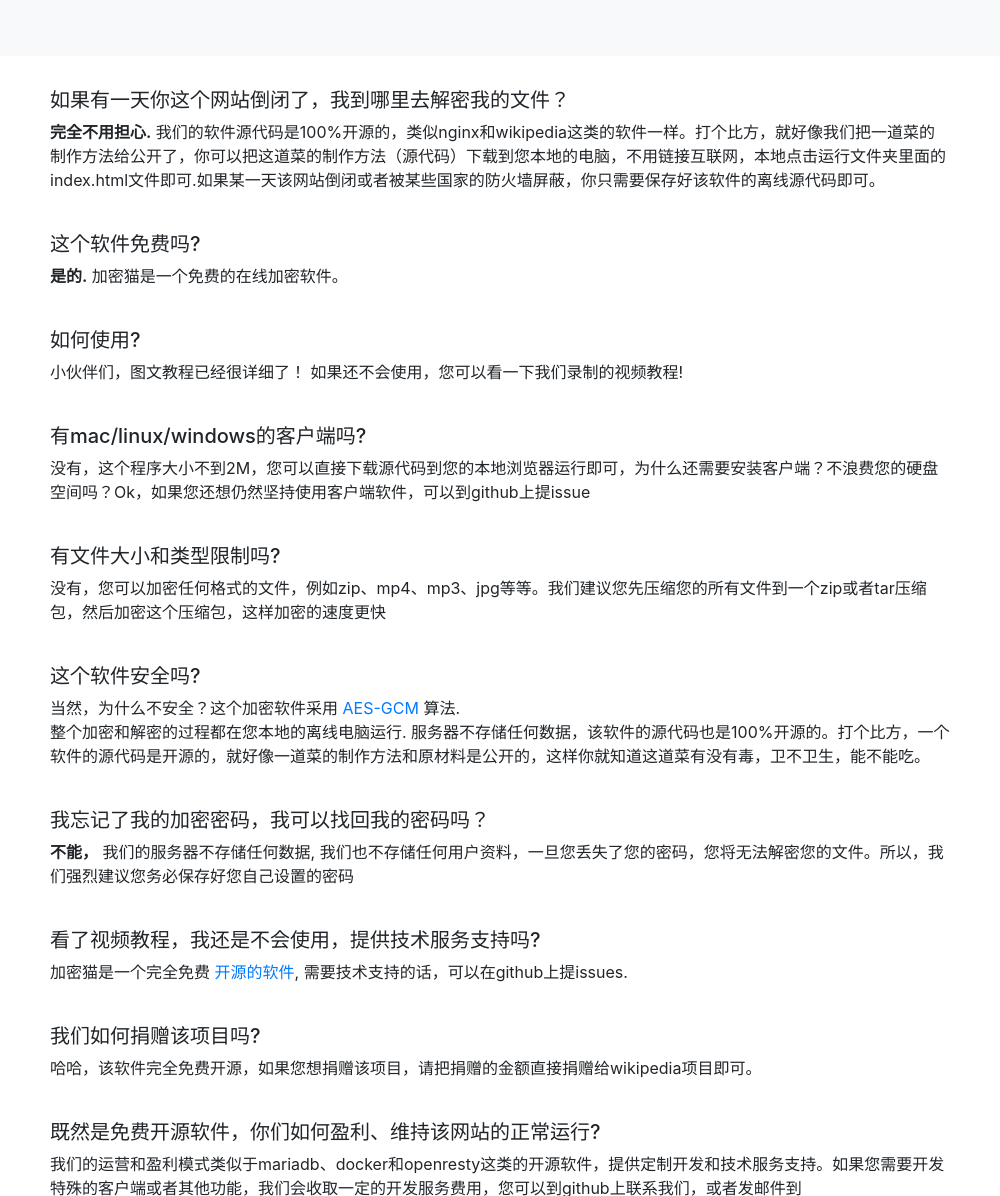
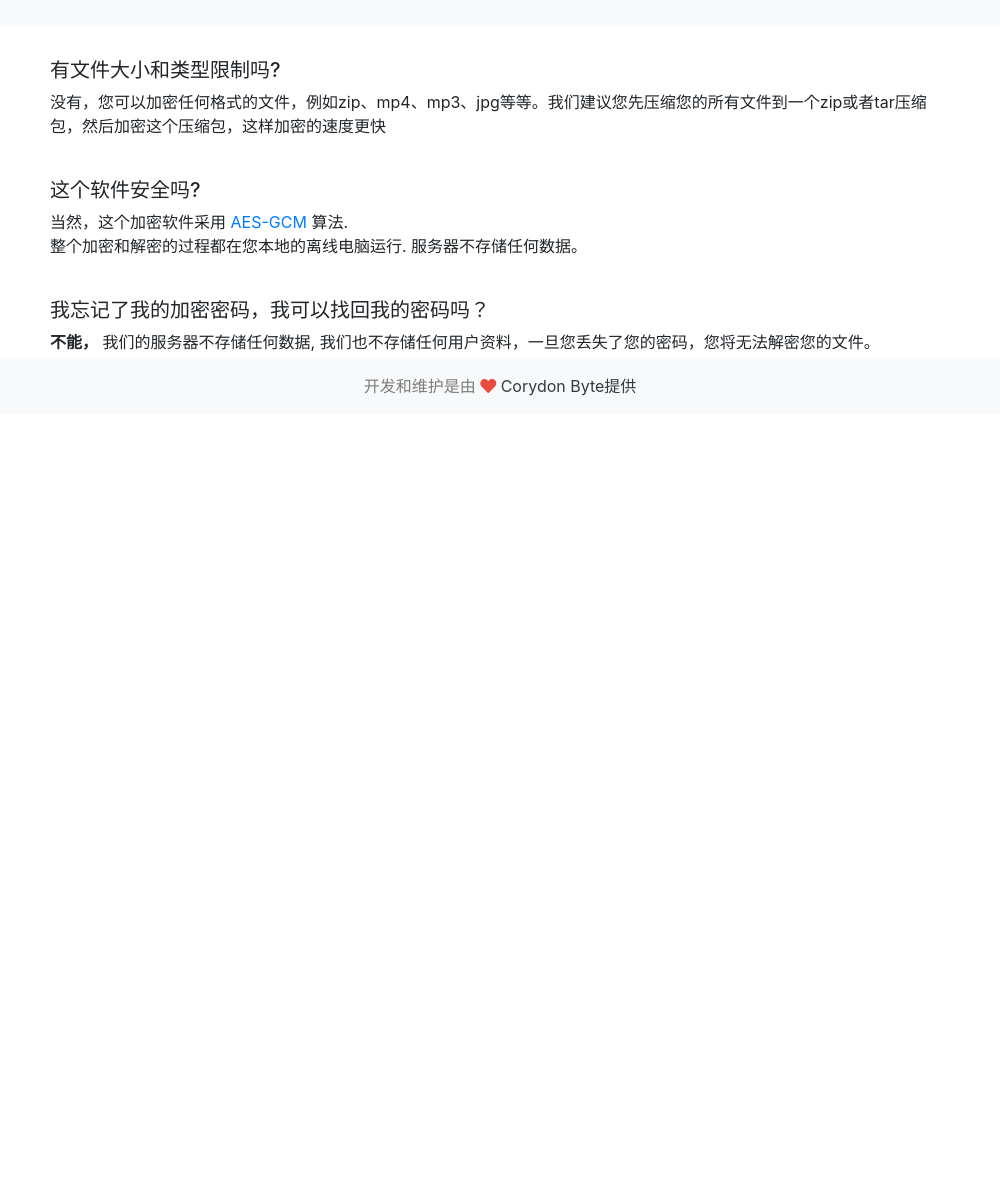
Before and after one commit to jp163/jp163.github.io, an Electron app: page jiami/about.html in a window 1000 px wide. Shown: the part 702-1898 px from the top of the page. After the commit the page ends 1116 px from the top, so only its background shows below. Drawn offline with Linux system fonts and the light colour scheme.

Commit message:
Signed-off-by: yude268 <yude268@qq.com>

```diff
--- a/jiami/about.html
+++ b/jiami/about.html
@@ -27,9 +27,9 @@
         <div class="col-sm-12">
             <p class="lead">
                 加密猫是一个免费、开源的加密软件。此程序采用 <a href="https://www.w3.org/TR/WebCryptoAPI/#aes-gcm">AES-256-GCM</a>
-                加密算法和<a href="https://www.w3.org/TR/WebCryptoAPI/#aes-gcm">WebCryptoAPI</a> 。该软件源代码可以随时下载到本地电脑，离线运行.<br><br>
+                加密算法和<a href="https://www.w3.org/TR/WebCryptoAPI/#aes-gcm">WebCryptoAPI</a> 。<br><br>
                 因为所有的加密和解密过程都在您的本地电脑运行，所以你会发现加密和解密的速度非常快，加密一个1Gb的文件仅仅需要10秒左右。<br><br>
-                操作步骤： 1. 上传一个本地文件 2. 输入密码 3.文件加密后，点击下载按钮，选择存储到您本地的电脑或者移动硬盘.
+                操作步骤： 1. 上传一个本地文件 2. 输入密码 3.文件加密后，点击下载按钮，选择存储到您本地的电脑或者移动硬盘。
             </p>
         </div>
     </div>
@@ -43,39 +43,16 @@
 
     <div class="container">
         <div class="col-sm-12">
-            <h5>如果有一天你这个网站倒闭了，我到哪里去解密我的文件？</h5>
-                <p><b>完全不用担心.</b> 我们的软件源代码是100%开源的，类似nginx和wikipedia这类的软件一样。打个比方，就好像我们把一道菜的制作方法给公开了，你可以把这道菜的制作方法（源代码）下载到您本地的电脑，不用链接互联网，本地点击运行文件夹里面的index.html文件即可.如果某一天该网站倒闭或者被某些国家的防火墙屏蔽，你只需要保存好该软件的离线源代码即可。</p>
-                <br>
-                <h5>这个软件免费吗?</h5>
-                    <p><b>是的.</b> 加密猫是一个免费的在线加密软件。</p>
-                    <br>
-                    <h5>如何使用?</h5>
-                        <p>小伙伴们，图文教程已经很详细了！ 如果还不会使用，您可以看一下我们录制的视频教程!</p>
-                        <br>
-                         <h5>有mac/linux/windows的客户端吗?</h5>
-                        <p>没有，这个程序大小不到2M，您可以直接下载源代码到您的本地浏览器运行即可，为什么还需要安装客户端？不浪费您的硬盘空间吗？Ok，如果您还想仍然坚持使用客户端软件，可以到github上提issue</p>
-                        <br>
-                        <h5>有文件大小和类型限制吗?</h5>
-                            <p> 没有，您可以加密任何格式的文件，例如zip、mp4、mp3、jpg等等。我们建议您先压缩您的所有文件到一个zip或者tar压缩包，然后加密这个压缩包，这样加密的速度更快</p>
-                            <br>
+            <h5>有文件大小和类型限制吗?</h5>
+            <p>没有，您可以加密任何格式的文件，例如zip、mp4、mp3、jpg等等。我们建议您先压缩您的所有文件到一个zip或者tar压缩包，然后加密这个压缩包，这样加密的速度更快</p>
+            <br>
 
-                            <h5>这个软件安全吗?</h5>
-                                <p>当然，为什么不安全？这个加密软件采用 <a
-                                        href="https://www.w3.org/TR/WebCryptoAPI/#aes-gcm">AES-GCM</a> 算法.<br> 整个加密和解密的过程都在您本地的离线电脑运行. 服务器不存储任何数据，该软件的源代码也是100%开源的。打个比方，一个软件的源代码是开源的，就好像一道菜的制作方法和原材料是公开的，这样你就知道这道菜有没有毒，卫不卫生，能不能吃。</p>
-                                <br>
-                                <h5>我忘记了我的加密密码，我可以找回我的密码吗？</h5>
-                                    <p><B>不能，</B> 我们的服务器不存储任何数据, 我们也不存储任何用户资料，一旦您丢失了您的密码，您将无法解密您的文件。所以，我们强烈建议您务必保存好您自己设置的密码</p>
-                                    </p>
-                                    <br>
-                                    <h5>看了视频教程，我还是不会使用，提供技术服务支持吗?</h5>
-                                    <p>加密猫是一个完全免费 <a href="https://github.com/Corydonbyte/jiamimao">开源的软件</a>, 需要技术支持的话，可以在github上提issues.</p>
-                                    <br>
-                                     <h5>我们如何捐赠该项目吗?</h5>
-                            <p> 哈哈，该软件完全免费开源，如果您想捐赠该项目，请把捐赠的金额直接捐赠给wikipedia项目即可。</p>
-                            <br>
-                             <h5>既然是免费开源软件，你们如何盈利、维持该网站的正常运行?</h5>
-                                    <p>我们的运营和盈利模式类似于mariadb、docker和openresty这类的开源软件，提供定制开发和技术服务支持。如果您需要开发特殊的客户端或者其他功能，我们会收取一定的开发服务费用，您可以到github上联系我们，或者发邮件到Corydonbyte@protonmail.com</p>
-                                    <br>
+            <h5>这个软件安全吗?</h5>
+            <p>当然，这个加密软件采用 <a href="https://www.w3.org/TR/WebCryptoAPI/#aes-gcm">AES-GCM</a> 算法.<br> 整个加密和解密的过程都在您本地的离线电脑运行. 服务器不存储任何数据。</p>
+            <br>
+
+            <h5>我忘记了我的加密密码，我可以找回我的密码吗？</h5>
+            <p><B>不能，</B> 我们的服务器不存储任何数据, 我们也不存储任何用户资料，一旦您丢失了您的密码，您将无法解密您的文件。</p>
         </div>
     </div>
 
```
